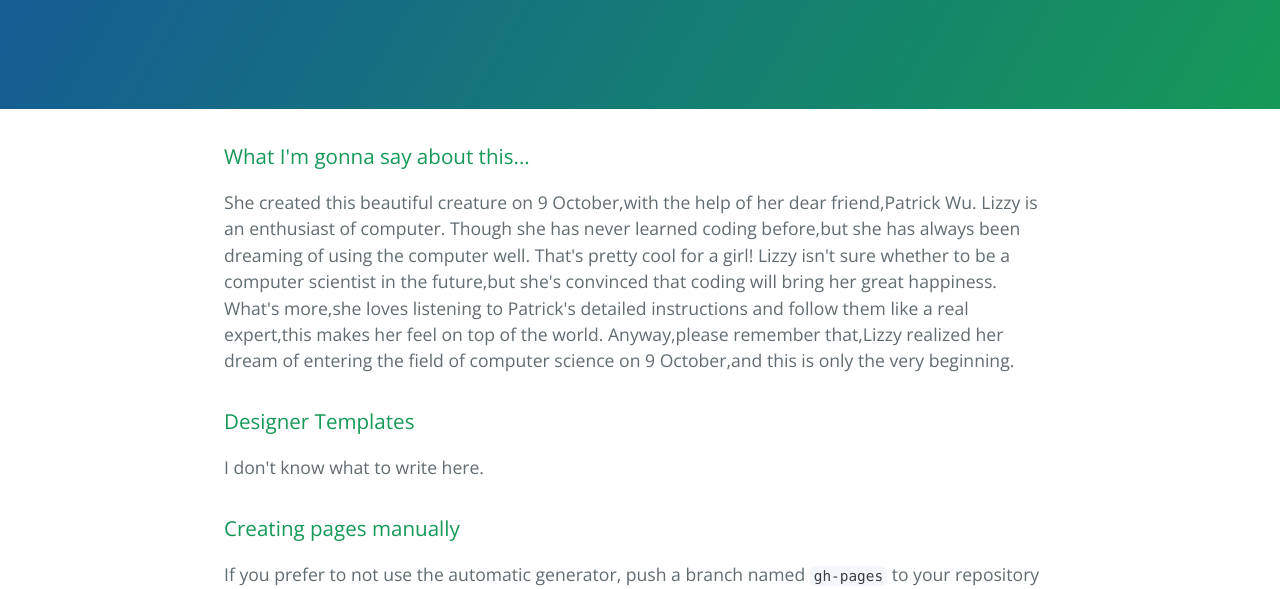
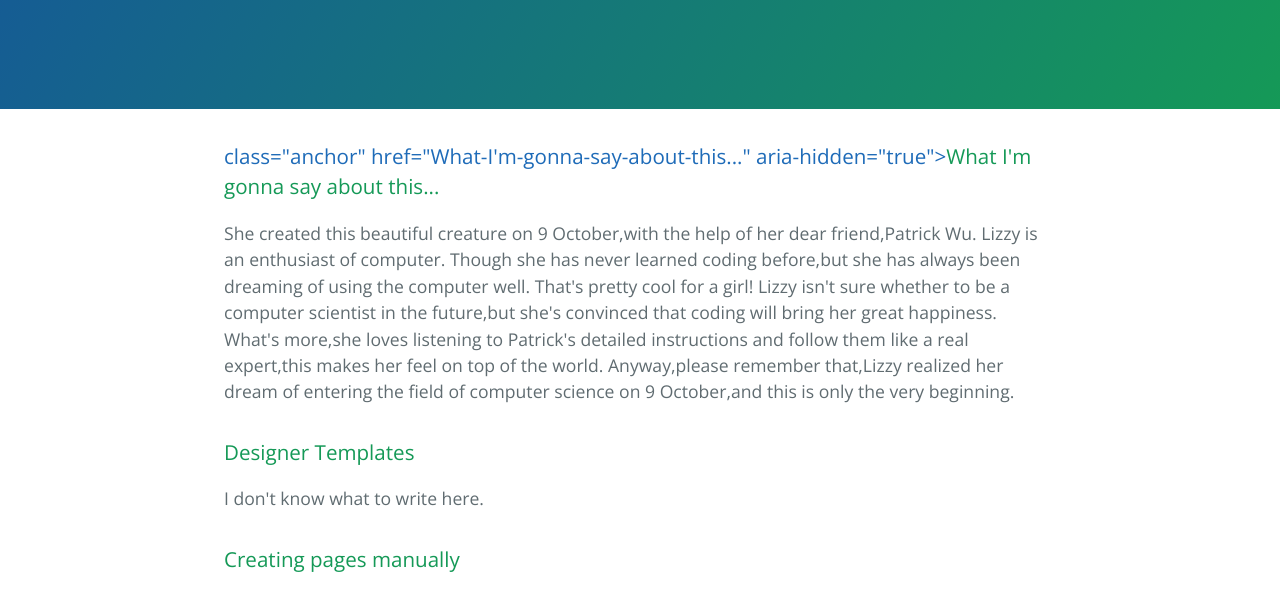
Before and after one commit to LizzyFu/LizzyFu.github.io, a plain HTML site: page index.html in a window 1280 px wide. Shown: the part 208-797 px from the top of the page. Drawn offline with nearby package versions, Linux system fonts and the light colour scheme.

Commit message:
Update index.html

```diff
--- a/index.html
+++ b/index.html
@@ -17,7 +17,7 @@
 
     <section class="main-content">
       <h3>
-<a id="The story begins..." class="anchor" href="What-I'm-gonna-say-about-this..." aria-hidden="true"><span class="octicon octicon-link"></span></a>What I'm gonna say about this...</h3>
+<a id="The story begins..."<a/> class="anchor" href="What-I'm-gonna-say-about-this..." aria-hidden="true"><span class="octicon octicon-link"></span></a>What I'm gonna say about this...</h3>
 
 <p>She created this beautiful creature on 9 October,with the help of her dear friend,Patrick Wu. Lizzy is an enthusiast of computer. Though she has never learned coding before,but she has always been dreaming of using the computer well. That's pretty cool for a girl!  Lizzy isn't sure whether to be a computer scientist in the future,but she's convinced that coding will bring her great happiness. What's more,she loves listening to Patrick's detailed instructions and follow them like a real expert,this makes her feel on top of the world. Anyway,please remember that,Lizzy realized her dream of entering the field of computer science on 9 October,and this is only the very beginning.</p>
 
```
